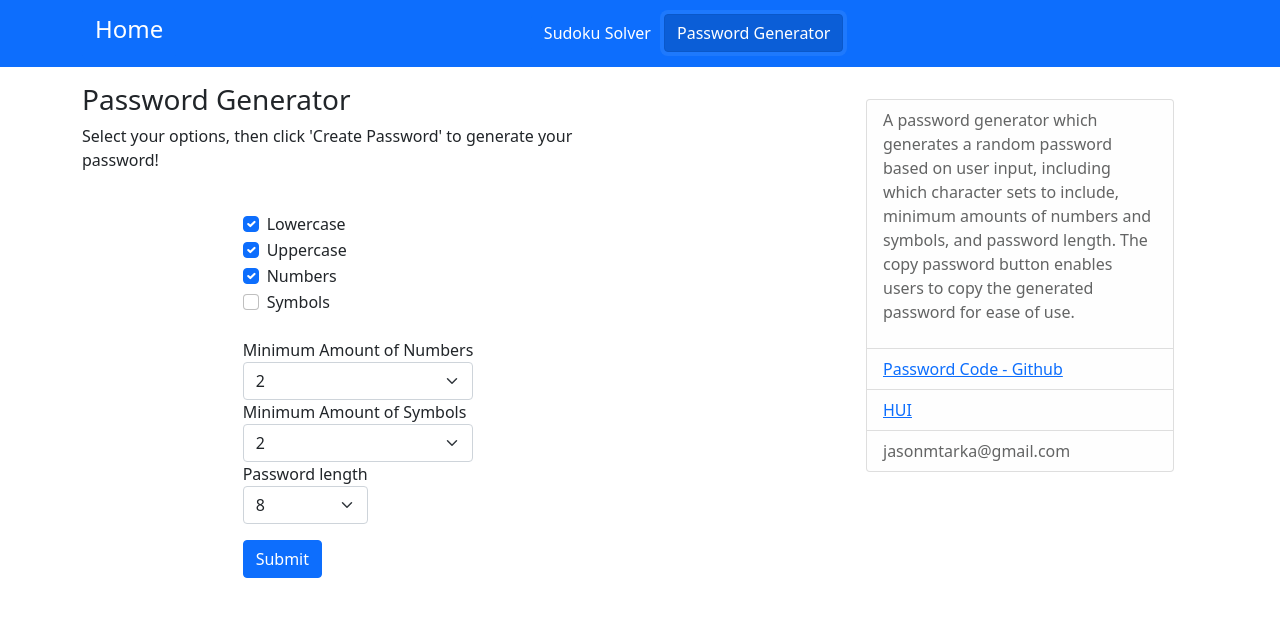
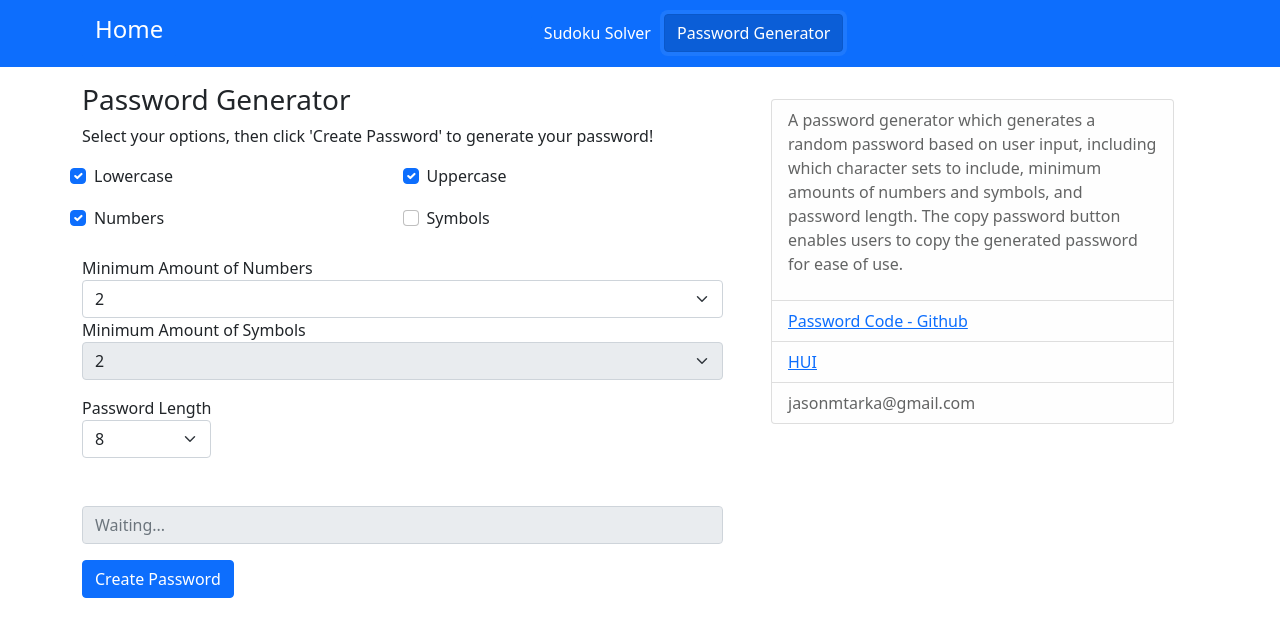
Before and after one commit to JasonMTarka/React-Sample, a React (Create React App) app: page / in a window 1280 px wide. Both pictures are taken after a click on the button "Password Generator". Shown: the top 636 px of the page. Built offline with nearby package versions, Linux system fonts and the light colour scheme.

Commit message:
PassGen Bootstrap Formatting
- Formatted PassGen component using Bootstrap

- Disabled Minimum Nums/Syms drop down bar when Numbers/Symbols are unchecked

- Added non-interactive text field for displaying generated password

```diff
--- a/src/App.js
+++ b/src/App.js
@@ -16,10 +16,10 @@ function App() {
       <NavBar updatePage={updatePage} />
       <div className="container">
         <div className="row mt-3">
-          <div className="col-8">
+          <div className="col-7">
             <Body currentPage={currentPage} />
           </div>
-          <div className="col-4 mt-3">
+          <div className="col-5 mt-3">
             <SideBar currentPage={currentPage} />
           </div>
         </div>
--- a/src/Components/Body.js
+++ b/src/Components/Body.js
@@ -5,7 +5,7 @@ import PasswordGen from "./passwordGen";
 function Body(props) {
   return (
     <div>
-      <div className="col-9">
+      <div>
         <div>{props.currentPage === "home" ? <Home /> : ""}</div>
         <div>{props.currentPage === "sudoku" ? <Sudoku /> : ""}</div>
         <div>{props.currentPage === "passwordGen" ? <PasswordGen /> : ""}</div>
--- a/src/Components/PasswordForm.js
+++ b/src/Components/PasswordForm.js
@@ -4,7 +4,9 @@ import Password from "./passwordGenLogic";
 class PasswordForm extends Component {
   constructor(props) {
     super(props);
+
     let defaultPassword = new Password({});
+
     this.state = {
       lowercase: defaultPassword.lowercase,
       uppercase: defaultPassword.uppercase,
@@ -68,22 +70,28 @@ class PasswordForm extends Component {
       minSyms: this.state.minSyms,
       passLen: this.state.passLen,
     });
-    console.log(newPassword.value);
+    this.setState({
+      password: newPassword.value,
+    });
     event.preventDefault();
   };
 
   render() {
-    const minNumsOptions = 4;
+    const maxAllowedPassLen = 16;
+    const maxAllowedMinNums = 4;
+    const maxAllowedMinSyms = 4;
+
+    const minNumsOptions = maxAllowedMinNums;
     const minNumsItems = [];
     for (let i = 0; i < minNumsOptions + 1; i++) {
       minNumsItems.push(<option key={i}>{i}</option>);
     }
-    const minSymsOptions = 4;
+    const minSymsOptions = maxAllowedMinSyms;
     const minSymsItems = [];
     for (let i = 0; i < minSymsOptions + 1; i++) {
       minSymsItems.push(<option key={i}>{i}</option>);
     }
-    const passLengthOptions = 16;
+    const passLengthOptions = maxAllowedPassLen;
     const passLengthItems = [];
     for (let i = 0; i < passLengthOptions + 1; i++) {
       passLengthItems.push(<option key={i}>{i}</option>);
@@ -91,7 +99,8 @@ class PasswordForm extends Component {
 
     return (
       <form onSubmit={this.handleSubmit}>
-        <div className="form-check mt-4">
+        <div className="row mt-3">
+          <div className="col form-check">
             <label className="form-check-label">Lowercase</label>
             <input
               type="checkbox"
@@ -102,7 +111,7 @@ class PasswordForm extends Component {
               onChange={this.handleLowercaseChange}
             ></input>
           </div>
-        <div className="form-check">
+          <div className="col form-check">
             <label className="form-check-label">Uppercase</label>
             <input
               type="checkbox"
@@ -113,7 +122,9 @@ class PasswordForm extends Component {
               onChange={this.handleUppercaseChange}
             ></input>
           </div>
-        <div className="form-check">
+        </div>
+        <div className="row mt-3">
+          <div className="col form-check">
             <label className="form-check-label">Numbers</label>
             <input
               type="checkbox"
@@ -124,7 +135,7 @@ class PasswordForm extends Component {
               onChange={this.handleNumsChange}
             ></input>
           </div>
-        <div className="form-check">
+          <div className="col form-check">
             <label className="form-check-label">Symbols</label>
             <input
               type="checkbox"
@@ -135,6 +146,7 @@ class PasswordForm extends Component {
               onChange={this.handleSymsChange}
             ></input>
           </div>
+        </div>
         <div className="mt-4">
           <div className="row">
             <label>
@@ -143,6 +155,7 @@ class PasswordForm extends Component {
                 value={this.state.minNums}
                 className="form-select"
                 onChange={this.handleMinNumsChange}
+                disabled={this.state.nums === true ? "" : "disabled"}
               >
                 {minNumsItems}
               </select>
@@ -155,15 +168,16 @@ class PasswordForm extends Component {
                 className="form-select"
                 value={this.state.minSyms}
                 onChange={this.handleMinSymsChange}
+                disabled={this.state.syms === true ? "" : "disabled"}
               >
                 {minSymsItems}
               </select>
             </label>
           </div>
         </div>
-        <div>
+        <div className="mt-3">
           <label>
-            Password length
+            Password Length
             <select
               className="form-select"
               value={this.state.passLen}
@@ -173,10 +187,22 @@ class PasswordForm extends Component {
             </select>
           </label>
         </div>
+        <div className="mt-5">
+          <div>
+            <input
+              className="form-control"
+              type="text"
+              placeholder={
+                this.state.password ? this.state.password : "Waiting..."
+              }
+              disabled="disabled"
+            ></input>
+          </div>
           <div className="mt-3">
             <button className="btn btn-primary" type="submit">
-            Submit
+              Create Password
             </button>
+          </div>
         </div>
       </form>
     );
@@ -184,21 +210,3 @@ class PasswordForm extends Component {
 }
 
 export default PasswordForm;
-
-// {
-//   Object.keys(defaultCheckbox).map((checkboxName, index) => {
-//     return (
-//       <div key={index}>
-//         <input
-//           type="checkbox"
-//           id={`custom-checkbox-${index}`}
-//           name={checkboxName}
-//           value={checkboxName}
-//           checked={checkedState[index]}
-//           onChange={() => handleOnChange(index)}
-//         />
-//         <label htmlFor={`custom-checkbox-${index}`}>{checkboxName}</label>
-//       </div>
-//     );
-//   });
-// }
--- a/src/Components/passwordGen.js
+++ b/src/Components/passwordGen.js
@@ -10,7 +10,7 @@ function PasswordGen(props) {
           password!
         </p>
       </div>
-      <div className="d-flex justify-content-center">
+      <div>
         <PasswordForm />
       </div>
     </div>
```
Lines whose indentation alone changed are shown as unchanged.
